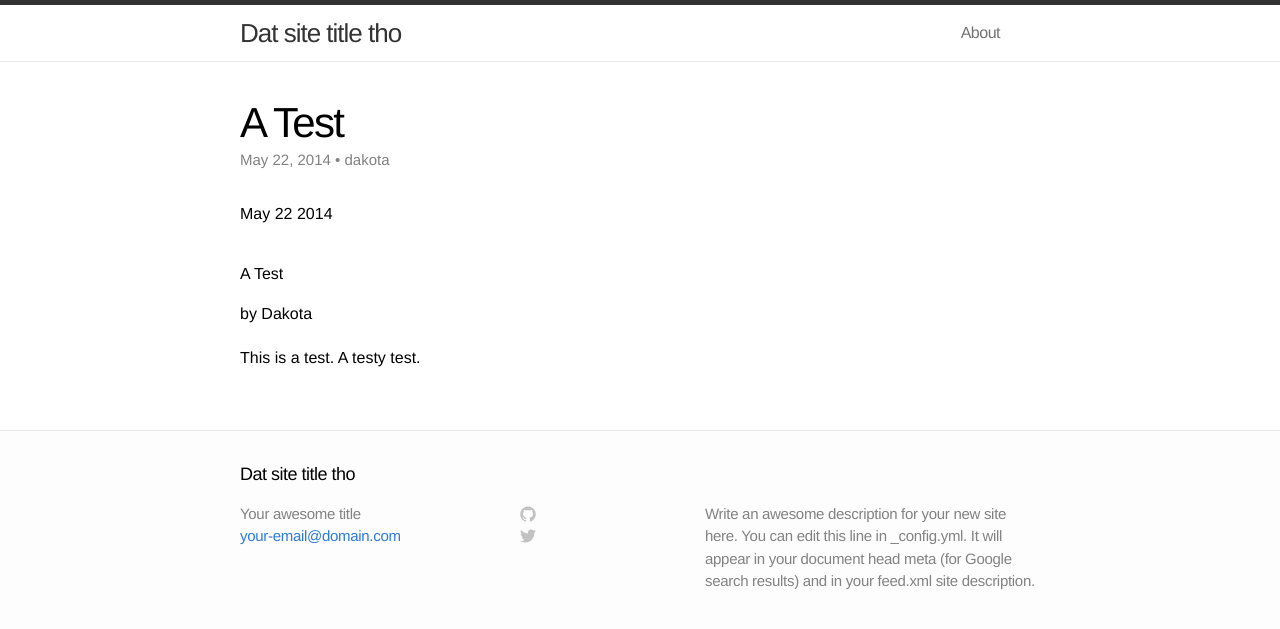
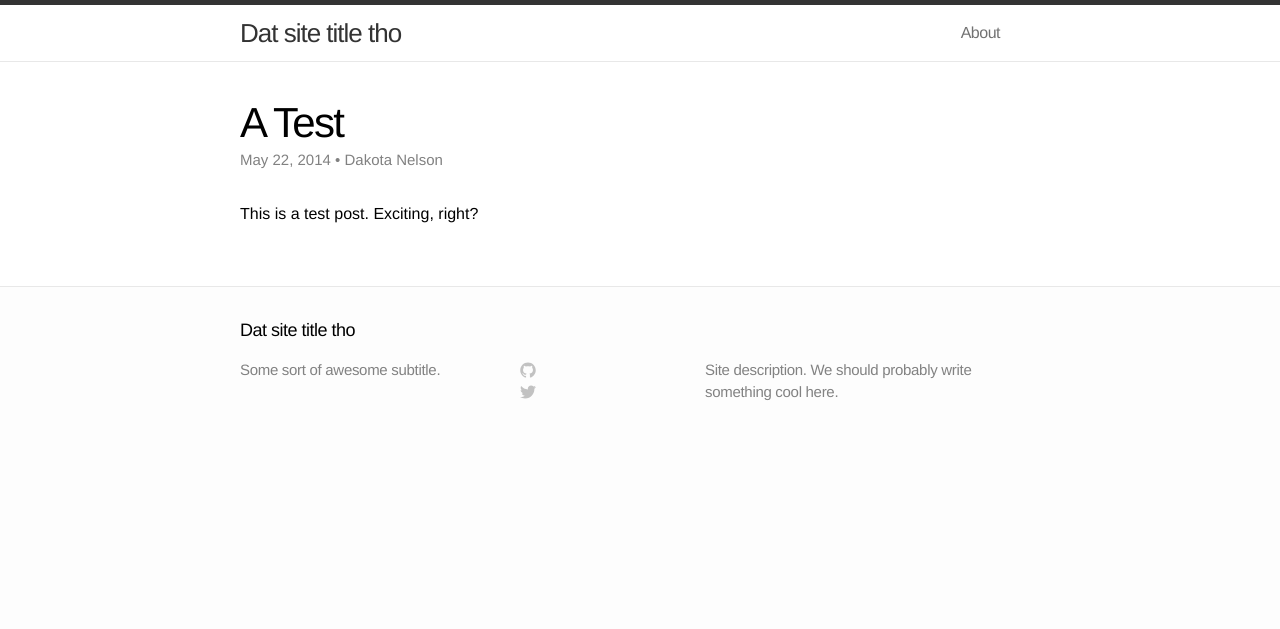
Before and after one commit to DakotaNelson/blog, a Jekyll site: the page built from _posts/2014-05-22-test-article.markdown, in a window 1280 px wide. Shown: the top 629 px of the page. Built offline with Jekyll 4.4.1, drawn with Linux system fonts in a browser that asks for light colours.

Commit message:
Author attribution now somewhat nicer

```diff
--- a/_config.yml
+++ b/_config.yml
@@ -1,10 +1,10 @@
 # Site settings
 name: Dat site title tho
-title: Your awesome title
-email: your-email@domain.com
-description: "Write an awesome description for your new site here. You can edit this line in _config.yml. It will appear in your document head meta (for Google search results) and in your feed.xml site description."
-baseurl: "/blog"
-url: "http://yourdomain.com"
+title: Some sort of awesome subtitle.
+#email: your-email@domain.com
+description: "Site description. We should probably write something cool here."
+baseurl: "/blog/"
+url: "http://www.dakotanelson.com/blog/"
 
 # Build settings
 markdown: kramdown
--- a/_layouts/post.html
+++ b/_layouts/post.html
@@ -1,11 +1,14 @@
 ---
 layout: default
 ---
+
+{% assign author = site.authors[page.author] %}
+
 <div class="post">
 
   <header class="post-header">
     <h1>{{ page.title }}</h1>
-    <p class="meta">{{ page.date | date: "%b %-d, %Y" }}{% if page.author %} • {{ page.author }}{% endif %}{% if page.meta %} • {{ page.meta }}{% endif %}</p>
+    <p class="meta">{{ page.date | date: "%b %-d, %Y" }}{% if page.author %} • {{ author.name }}{% endif %}{% if page.meta %} • {{ page.meta }}{% endif %}</p>
   </header>
 
   <article class="post-content">
--- a/_posts/2014-05-22-test-article.markdown
+++ b/_posts/2014-05-22-test-article.markdown
@@ -7,21 +7,5 @@ categories: test
 ---
 
 {% assign author = site.authors[page.author] %}
-<html>
-  <header>
-    <p class="date">
-      <span class="month">{{ page.date | date: '%b' }}</span>
-      <span class="day">{{ page.date | date: '%d' }}</span>
-      <span class="year">{{ page.date | date: '%Y' }}</span>
-    </p>
-    <h1>{{ page.title }}</h1>
-    <p class="byline">
-      by {{ author.display_name }}
-    </p> <!-- /.byline -->
-  </header>
-<body>
-  This is a test.
 
-  A testy test.
-</body>
-</html>
+This is a test post. Exciting, right?
```
Also changed, not shown: about.md (+4 -2 lines).
